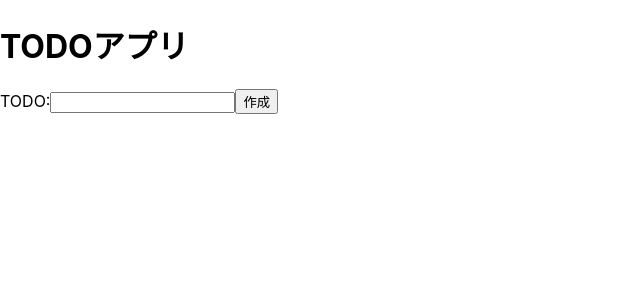
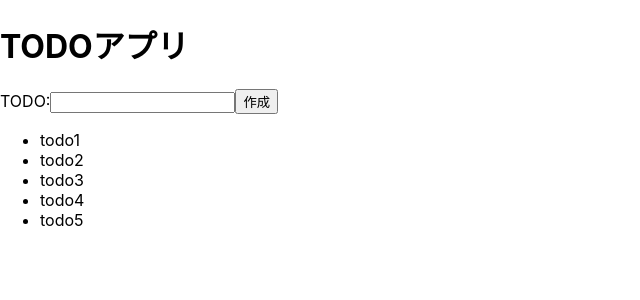
Before and after one commit to mkurom/coding-test, a JavaScript app: page / in a window 1280 px wide. Shown: the top 300 px of the page, without its empty margins (0-640 px from the left). Built offline with nearby package versions, Linux system fonts and the light colour scheme.

Commit message:
サンプルデータでリスト作成

```diff
--- a/src/App.js
+++ b/src/App.js
@@ -1,6 +1,10 @@
 import './App.css';
 
+import { TodoList } from './TodoList';
+
 export const App = () => {
+
+
   return (
     <div>
       <h1>TODOアプリ</h1>
@@ -12,6 +16,7 @@ export const App = () => {
         </label>
         <input type="submit" value="作成" />
       </form>
+      <TodoList />
     </div>
   );
 }
--- /dev/null
+++ b/src/TodoList.js
@@ -0,0 +1,16 @@
+
+export const TodoList = () => {
+
+  // sample data
+  const dataList = ["todo1", "todo2", "todo3", "todo4", "todo5"];
+
+  const todoList = dataList.map((item) =>
+    <li key={item}>
+      {item}
+    </li>
+  );
+
+  return (
+    <ul>{todoList}</ul>
+  );
+}
```
